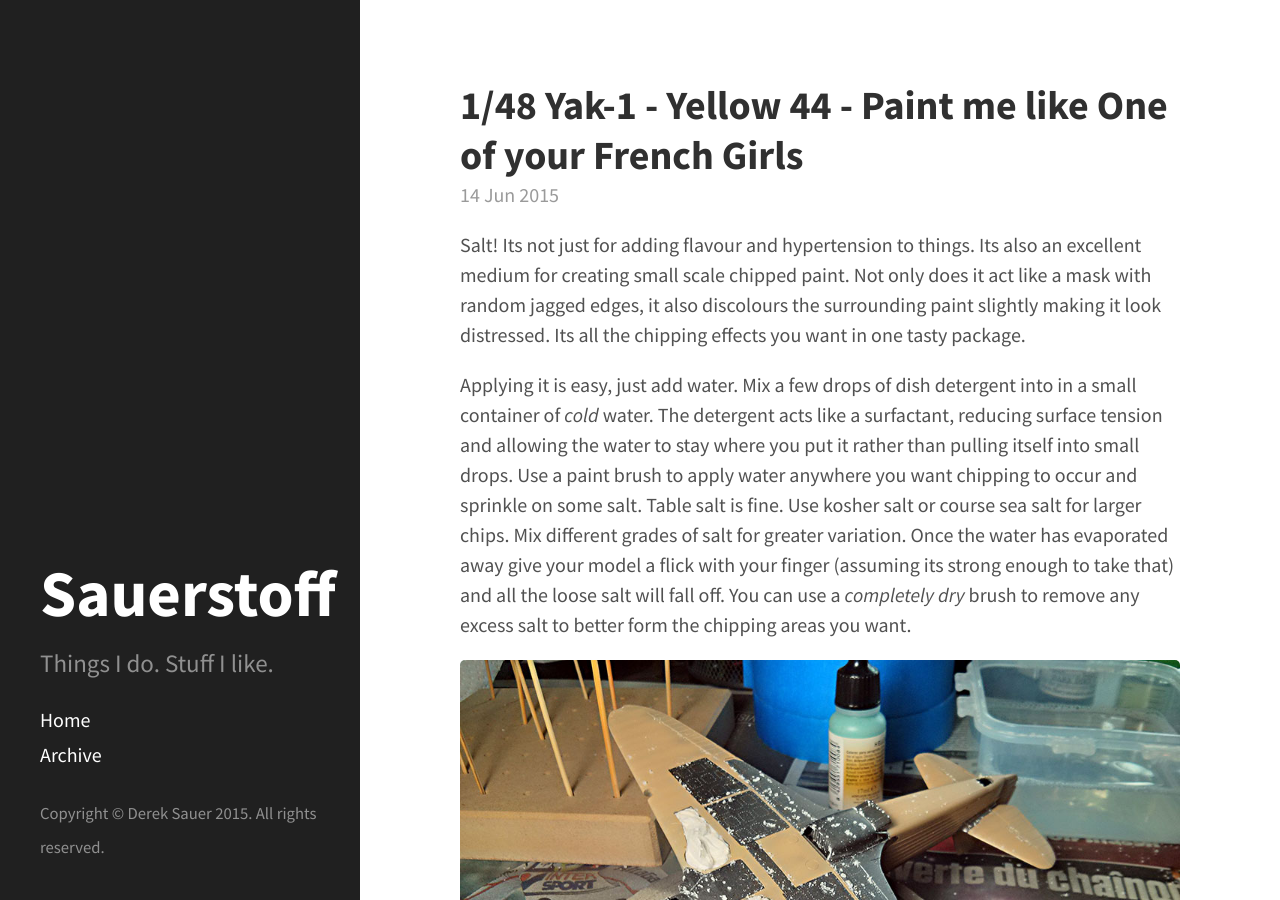
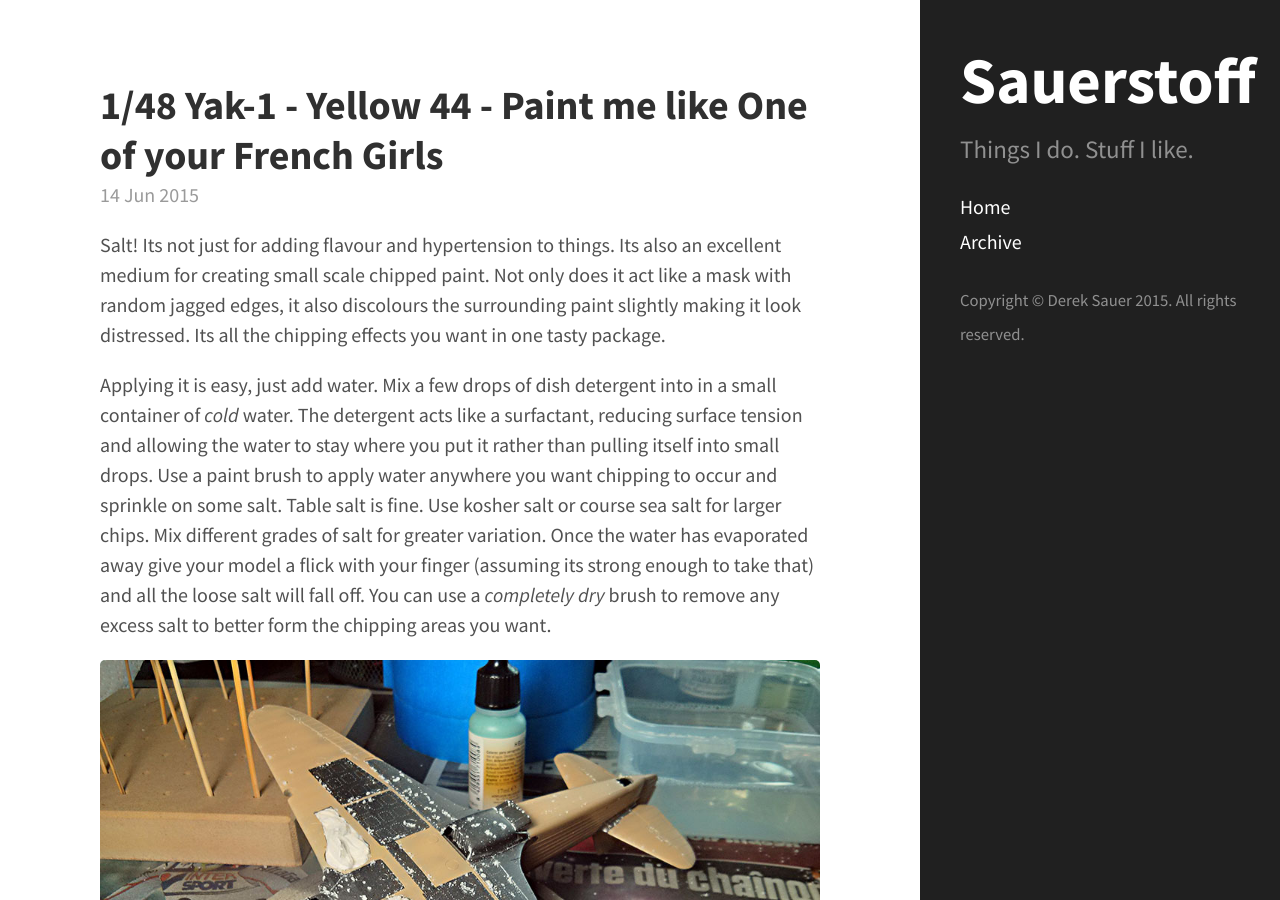
Before and after one commit to DerekSauer/DerekSauer.github.io, a Jekyll site: the page built from index.html, in a window 1280 px wide and 900 px high. Built offline with Jekyll 4.4.1, drawn with Linux system fonts in a browser that asks for light colours; the list of posts is cut into pages by our own code.

Commit message:
Change to top right theme.

```diff
--- a/_includes/sidebar.html
+++ b/_includes/sidebar.html
@@ -1,5 +1,5 @@
 <div class="sidebar">
-  <div class="container sidebar-sticky">
+  <div class="container">
     <div class="sidebar-about">
       <h1>
         <a href="{{ site.baseurl }}">
--- a/_layouts/default.html
+++ b/_layouts/default.html
@@ -3,7 +3,7 @@
 
   {% include head.html %}
 
-  <body>
+  <body class="layout-reverse theme-payne">
 
     {% include sidebar.html %}
 
```
